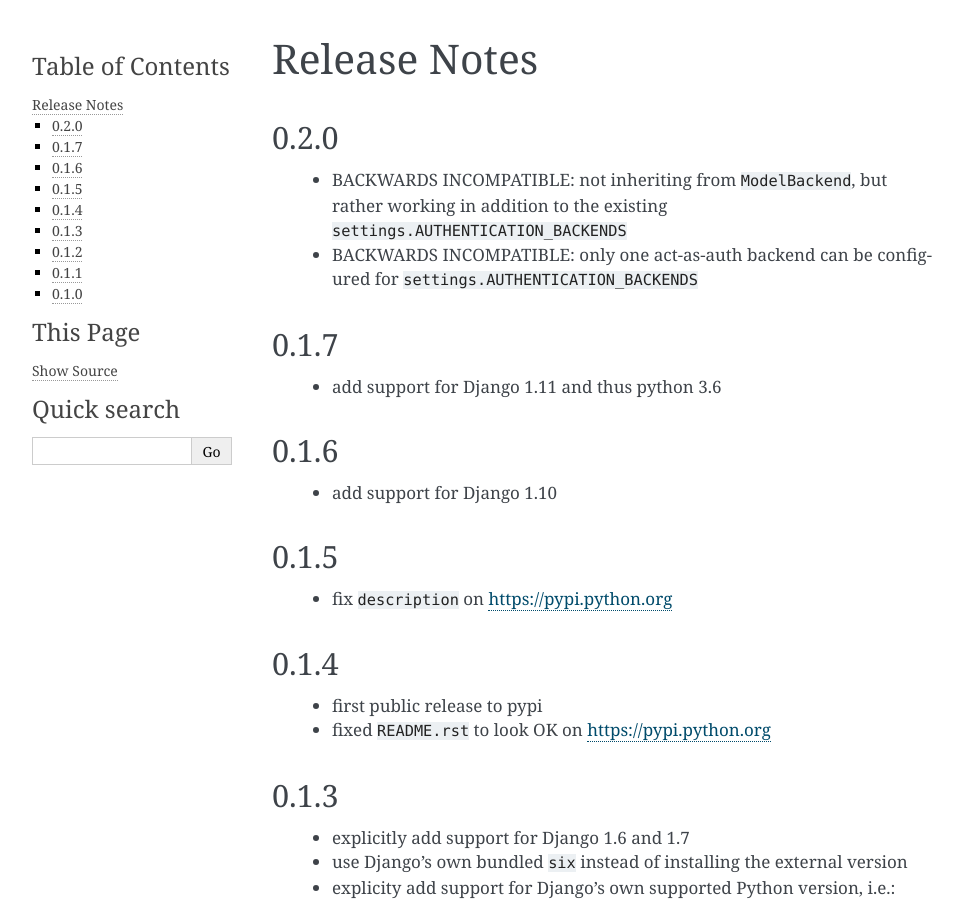
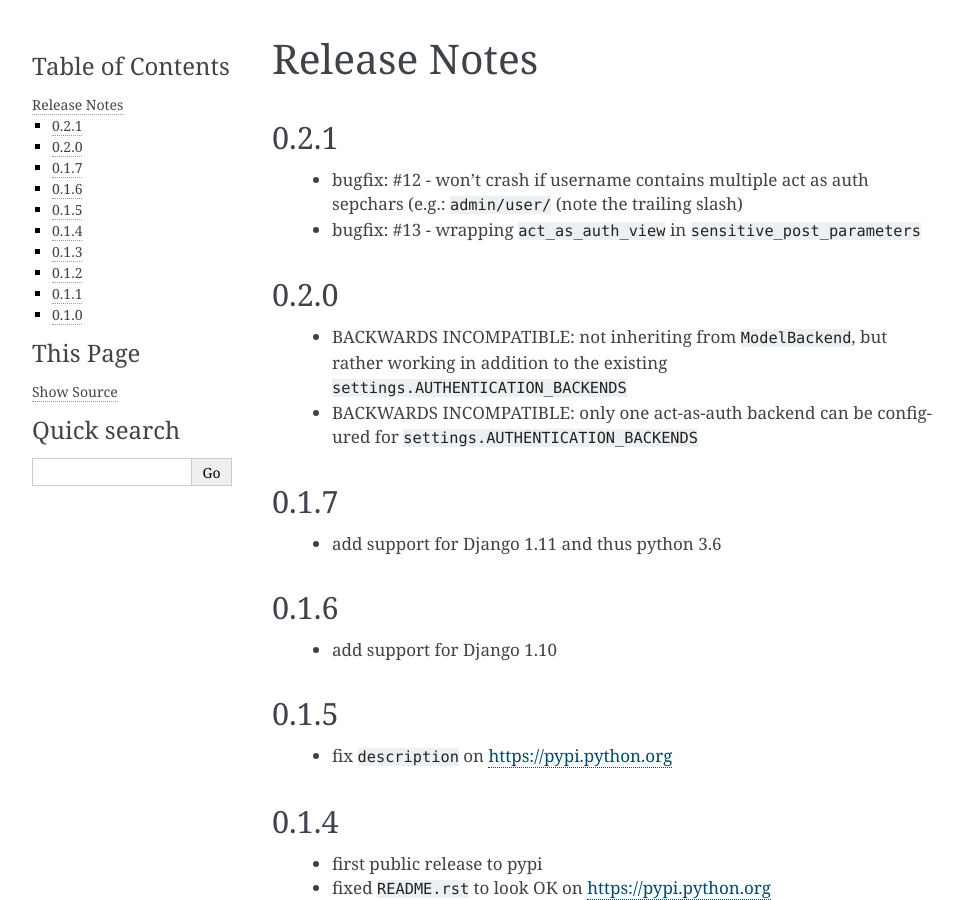
Before and after one commit to zsoldosp/django-act-as-auth, a Sphinx documentation site: the page built from docs/release-notes.rst, in a window 1280 px wide and 900 px high. Shown: the whole window, without its empty margins (148-1111 px from the left). Built offline with Sphinx 7.4.7, drawn with Linux system fonts in a browser that asks for light colours.

Commit message:
mark for release with release notes

```diff
--- a/djactasauth/__init__.py
+++ b/djactasauth/__init__.py
@@ -1 +1 @@
-__version__ = '0.2.1-dev'
+__version__ = '0.2.1'
--- a/docs/release-notes.rst
+++ b/docs/release-notes.rst
@@ -1,5 +1,12 @@
 Release Notes
 =============
+
+0.2.1
+-----
+
+   * bugfix: #12 - won't crash if username contains multiple act as auth
+     sepchars (e.g.: ``admin/user/`` (note the trailing slash)
+   * bugfix: #13 - wrapping ``act_as_auth_view`` in ``sensitive_post_parameters``
 
 0.2.0
 -----
```
